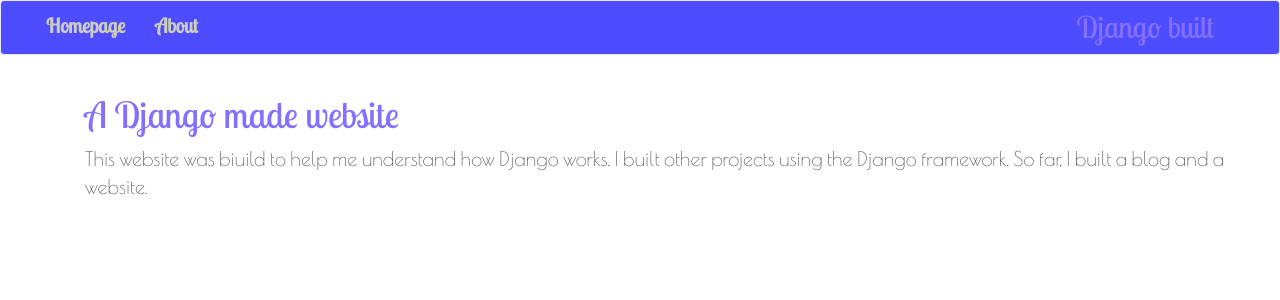
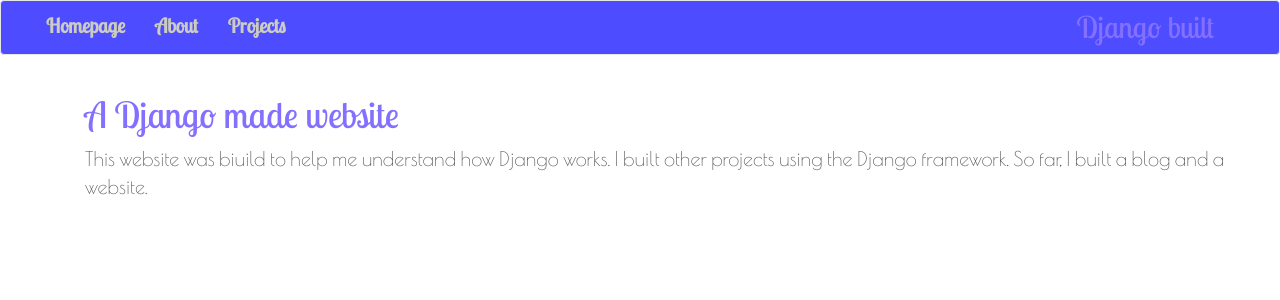
Before and after one commit to JoumanaE/website, a Django app: page /index/ in a window 1280 px wide. Shown: the top 300 px of the page. Run offline with Django 3.2, Linux system fonts and the light colour scheme; some libraries are stand-ins or nearby versions.

Commit message:
last modifications

```diff
--- a/introduction/templates/index.html
+++ b/introduction/templates/index.html
@@ -22,7 +22,8 @@
     		<div class="collapse navbar-collapse" id="bs-example-navbar-collapse-1">
       			<ul class="nav navbar-nav">
         			<li><a href=""><span1> Homepage </span1></a></li>
-        			<li><a href="/projects/"><span1> About </span1></a></li>
+        			<li><a href="/about/"><span1> About </span1></a></li>
+        			<li><a href="/projects/"><span1> Projects </span1></a></li>
       			</ul>
     		</div><!-- /.navbar-collapse -->
   		</div><!-- /.container-fluid -->
--- a/introduction/templates/projects.html
+++ b/introduction/templates/projects.html
@@ -19,7 +19,7 @@
 
         <div class="collapse navbar-collapse" id="bs-example-navbar-collapse-1">
             <ul class="nav navbar-nav">
-              <li><a href="^/"><span1> Homepage </span1></a></li>
+              <li><a href=""><span1> Homepage </span1></a></li>
         			<li><a href="/about/"><span1> About </span1></a></li>
         			<li><a href="/projects/"><span1> About </span1></a></li>
             </ul>
```
